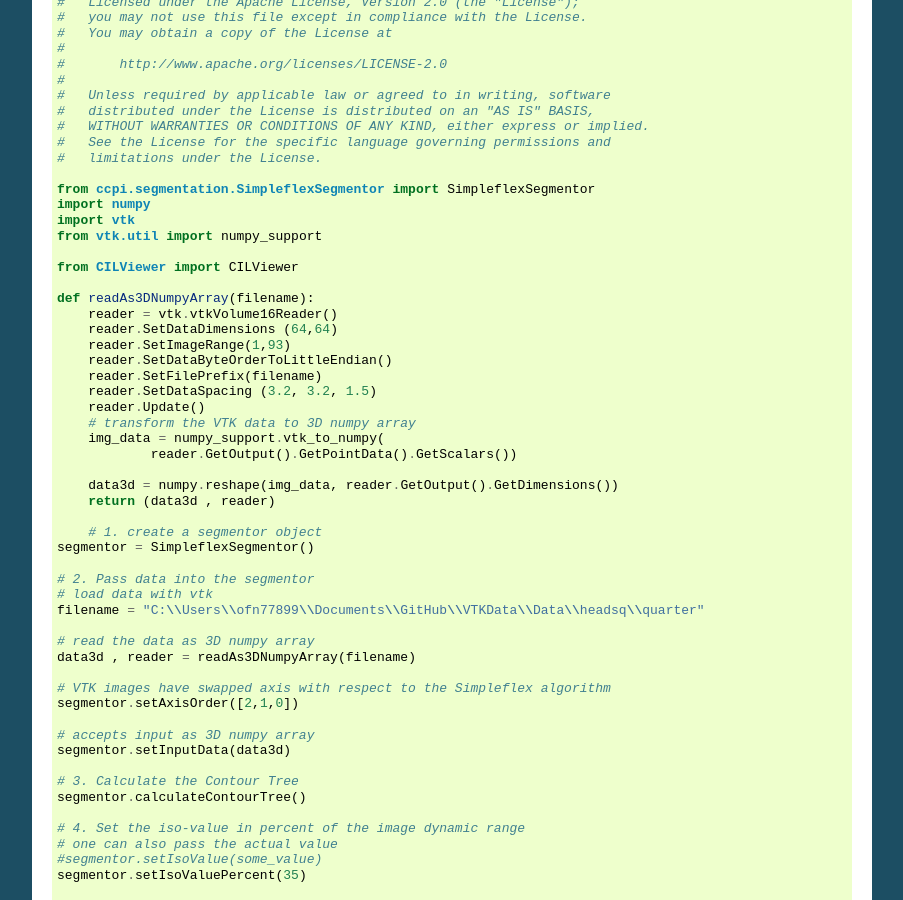
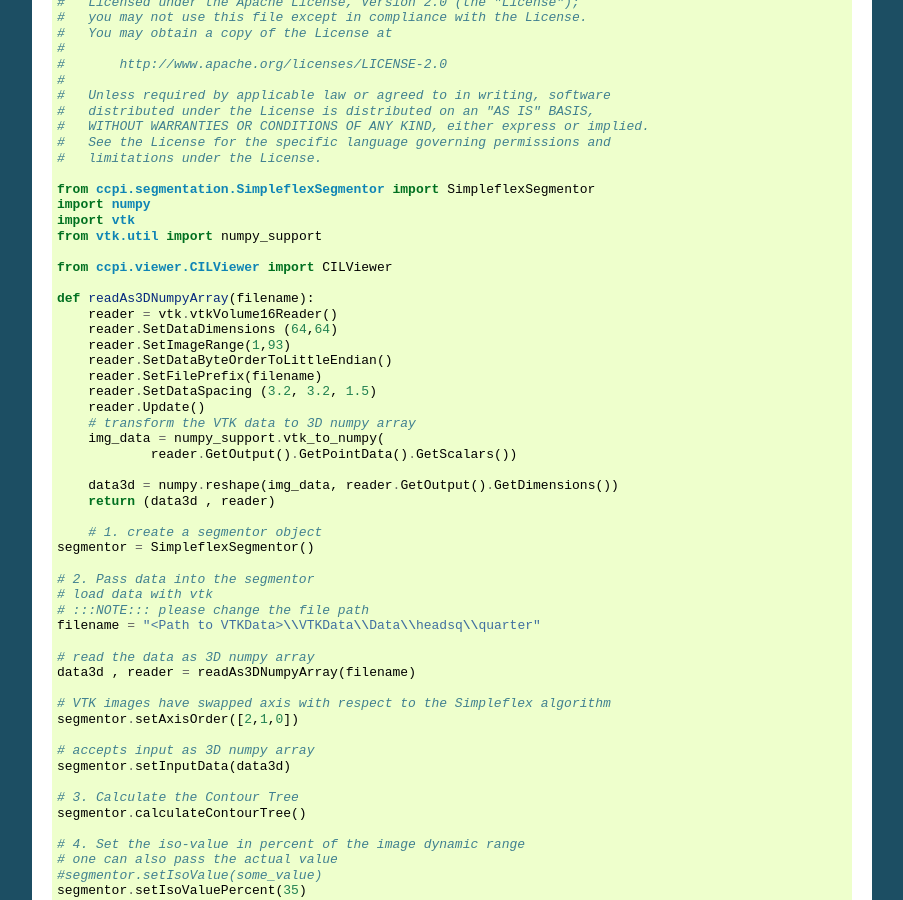
Before and after one commit to vais-ral/CIL-Docs, a Sphinx documentation site: the page built from docs/segmentation.rst, in a window 1280 px wide and 900 px high, scrolled down 2320 px. Shown: the whole window, without its empty margins (198-1101 px from the left). Built offline with Sphinx 7.4.7, drawn with Linux system fonts in a browser that asks for light colours.

Commit message:
Update segmentation.rst

```diff
--- a/docs/segmentation.rst
+++ b/docs/segmentation.rst
@@ -147,7 +147,7 @@ That is basically it! You can run the following script that will do the segmenta
     import vtk
     from vtk.util import numpy_support
 
-    from CILViewer import CILViewer
+    from ccpi.viewer.CILViewer import CILViewer
 
     def readAs3DNumpyArray(filename):
         reader = vtk.vtkVolume16Reader()
@@ -169,7 +169,8 @@ That is basically it! You can run the following script that will do the segmenta
 
     # 2. Pass data into the segmentor
     # load data with vtk
-    filename = "C:\\Users\\ofn77899\\Documents\\GitHub\\VTKData\\Data\\headsq\\quarter"
+    # :::NOTE::: please change the file path
+    filename = "<Path to VTKData>\\VTKData\\Data\\headsq\\quarter"
 
     # read the data as 3D numpy array
     data3d , reader = readAs3DNumpyArray(filename)
```
